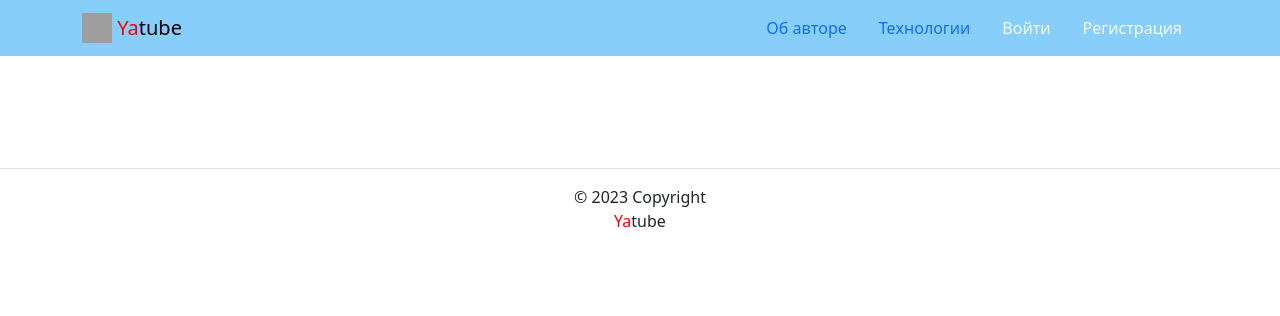
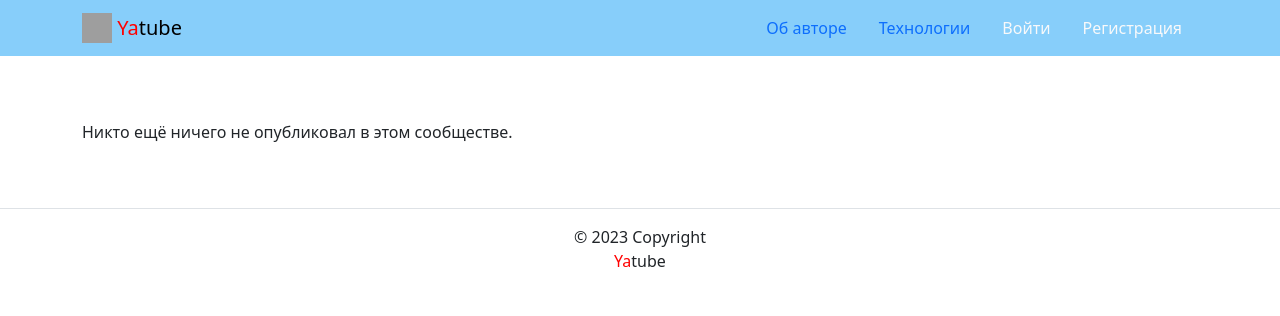
Before and after one commit to VVVas/blog_on_django, a Django app: template yatube/templates/posts/group_list.html in a window 1280 px wide. Shown: the top 316 px of the page. Run offline with Django 3.2, Linux system fonts and the light colour scheme; the template is opened without the code that fills it, so the values that code supplies are empty; some libraries are stand-ins or nearby versions; grey boxes are pictures that could not be loaded.

Commit message:
beautiful template

```diff
--- a/yatube/templates/posts/group_list.html
+++ b/yatube/templates/posts/group_list.html
@@ -7,6 +7,8 @@
 {% for post in page_obj %}
   {% include 'posts/includes/post.html' %}
   {% if not forloop.last %}<hr>{% endif %}
+  {% empty %}
+  <p>Никто ещё ничего не опубликовал в этом сообществе.</p>
 {% endfor %}
 {% include 'posts/includes/paginator.html' %}
 {% endblock %}
```
